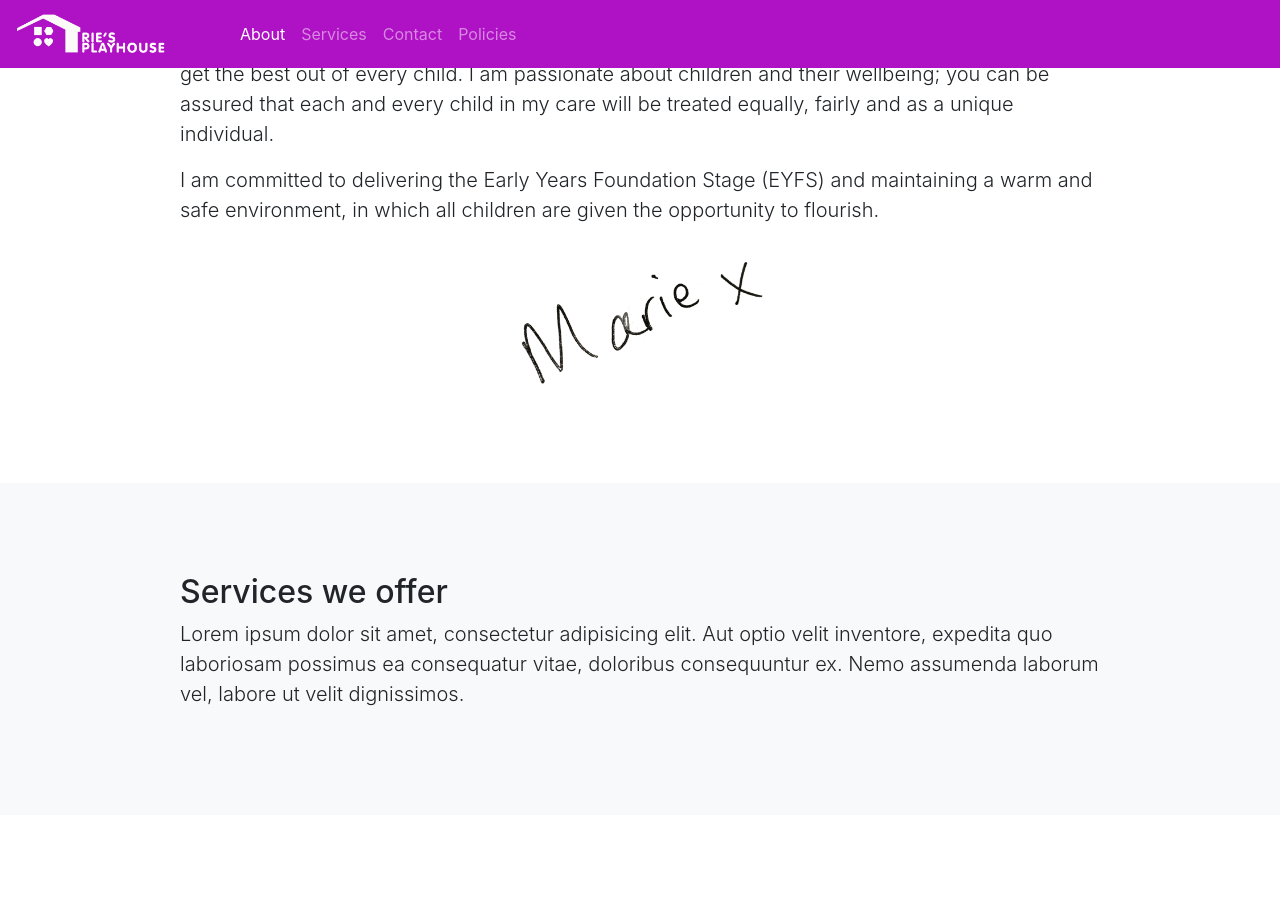
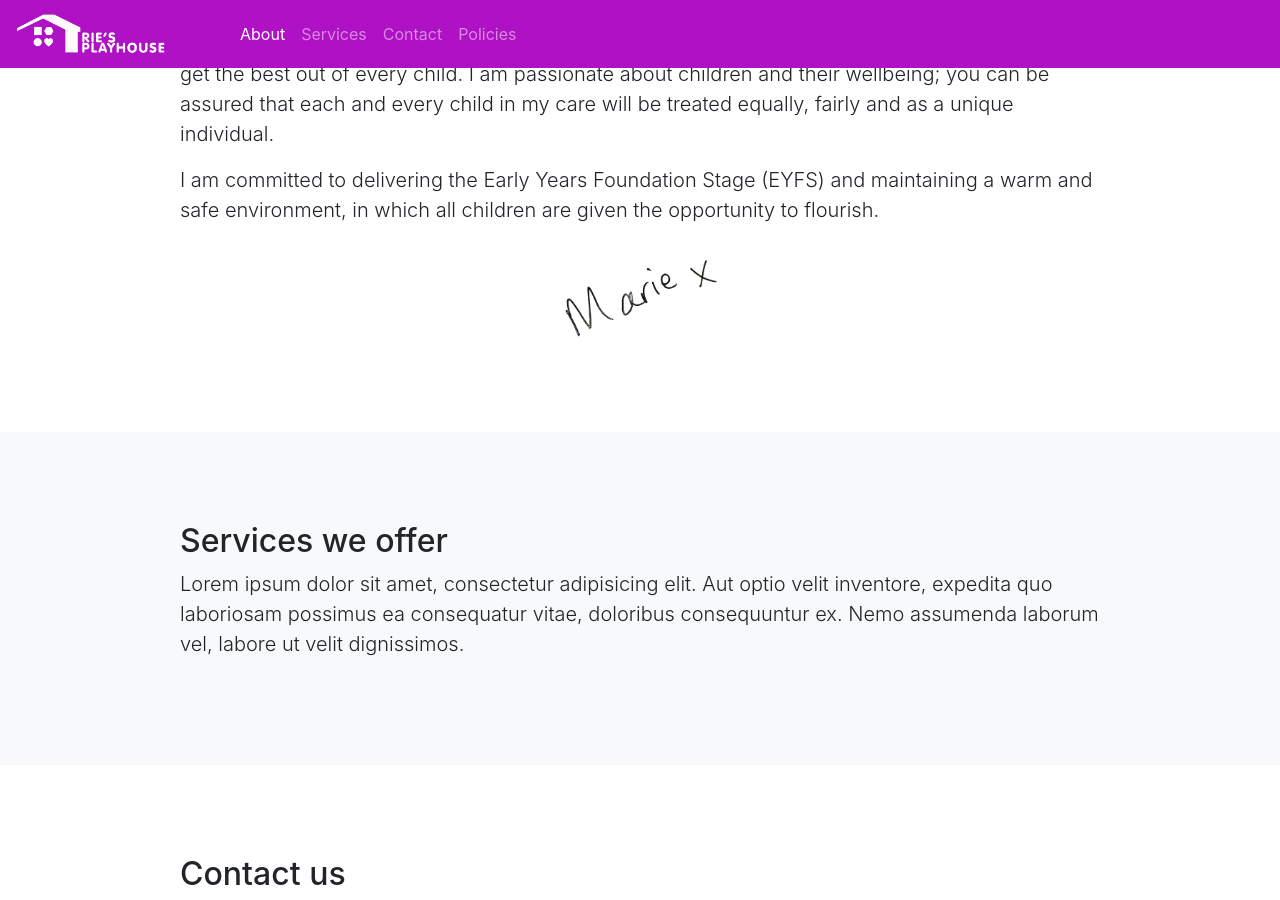
Before and after one commit to keith-smale/ries-playhouse, a Jekyll site: the page built from index.html, in a window 1280 px wide and 900 px high, scrolled down 489 px. Built offline with Jekyll 4.4.1, drawn with Linux system fonts in a browser that asks for light colours.

Commit message:
made signature smaller

```diff
--- a/index.html
+++ b/index.html
@@ -20,7 +20,7 @@ layout: default
             </div>
         </div>
         <div class="row justify-content-center">
-            <div class="col-3 pt-3"><img class="img-fluid" src="assets/img/rie_sign.png" alt="Marie Signature"></div>
+            <div class="col-2 pt-3"><img class="img-fluid" src="assets/img/rie_sign.png" alt="Marie Signature"></div>
         </div>
     </div>
 </section>
```
